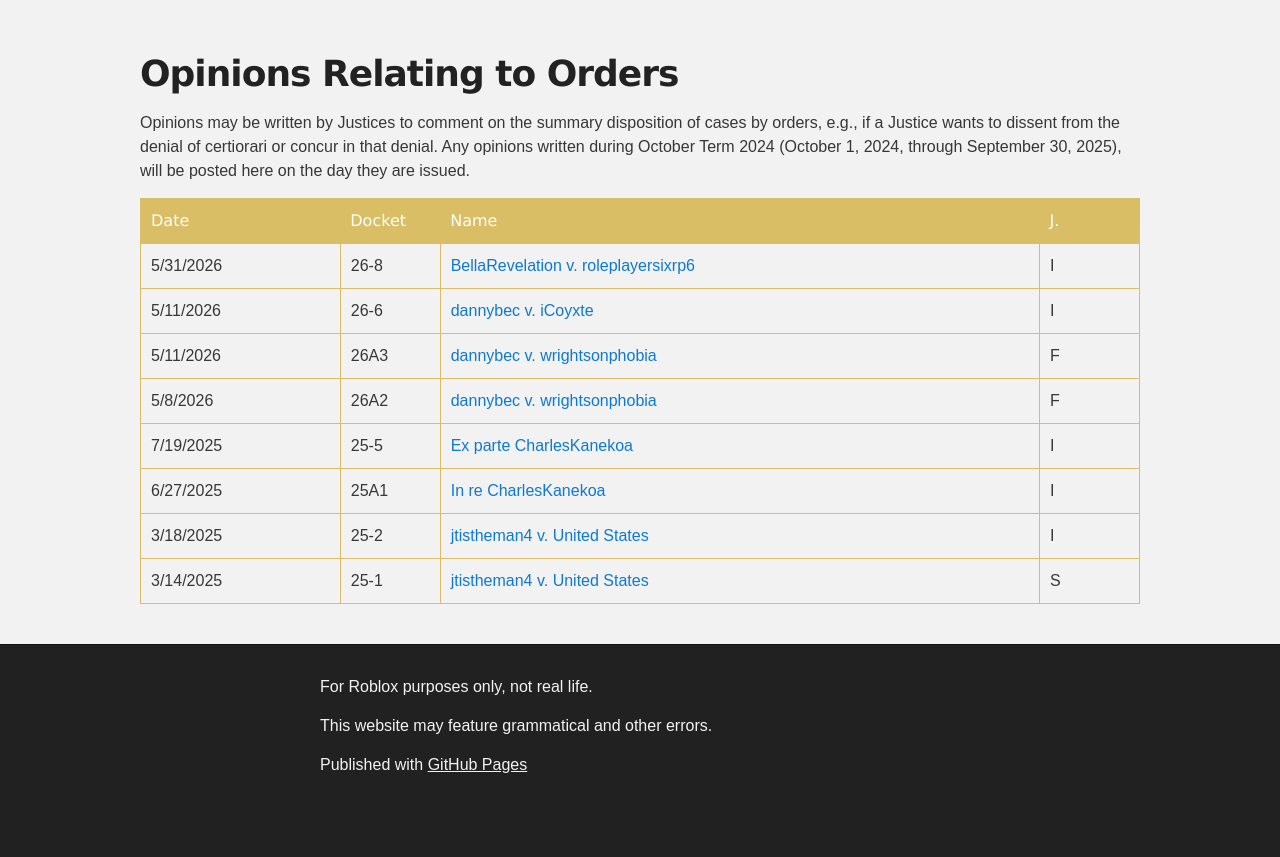
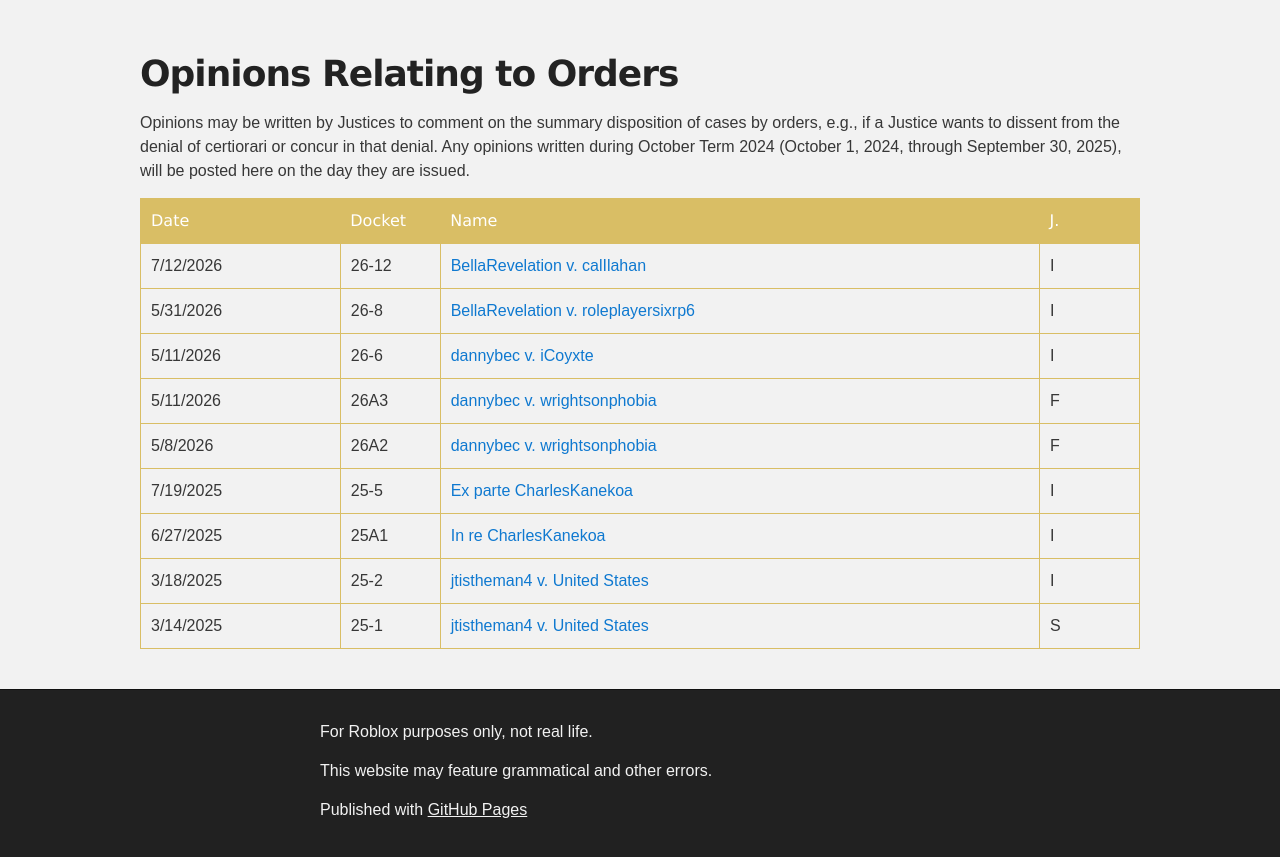
Before and after one commit to supremecourtrblx/supremecourtrblx.github.io, a Jekyll site: the page built from orderopinions.md, in a window 1280 px wide, cut to the strip 561-1418 px from the top of the page. Built offline with Jekyll 4.4.1, drawn with Linux system fonts in a browser that asks for light colours; our own code applies the rules of GitHub Pages for plain Markdown files; before the commit the page ends 1373 px from its top, so only the background shows below that.

Commit message:
Update orderopinions.md

```diff
--- a/orderopinions.md
+++ b/orderopinions.md
@@ -11,6 +11,12 @@ Opinions may be written by Justices to comment on the summary disposition of cas
         <th style="width:10%;">Docket</th>
         <th>Name</th>
         <th style="width:10%;">J.</th>
+    </tr>
+    <tr>
+        <td>7/12/2026</td>
+        <td>26-12</td>
+        <td><a href="orders/orderlist071226.pdf">BellaRevelation v. calIlahan</a></td>
+        <td>I</td>
     </tr>
     <tr>
         <td>5/31/2026</td>
```
